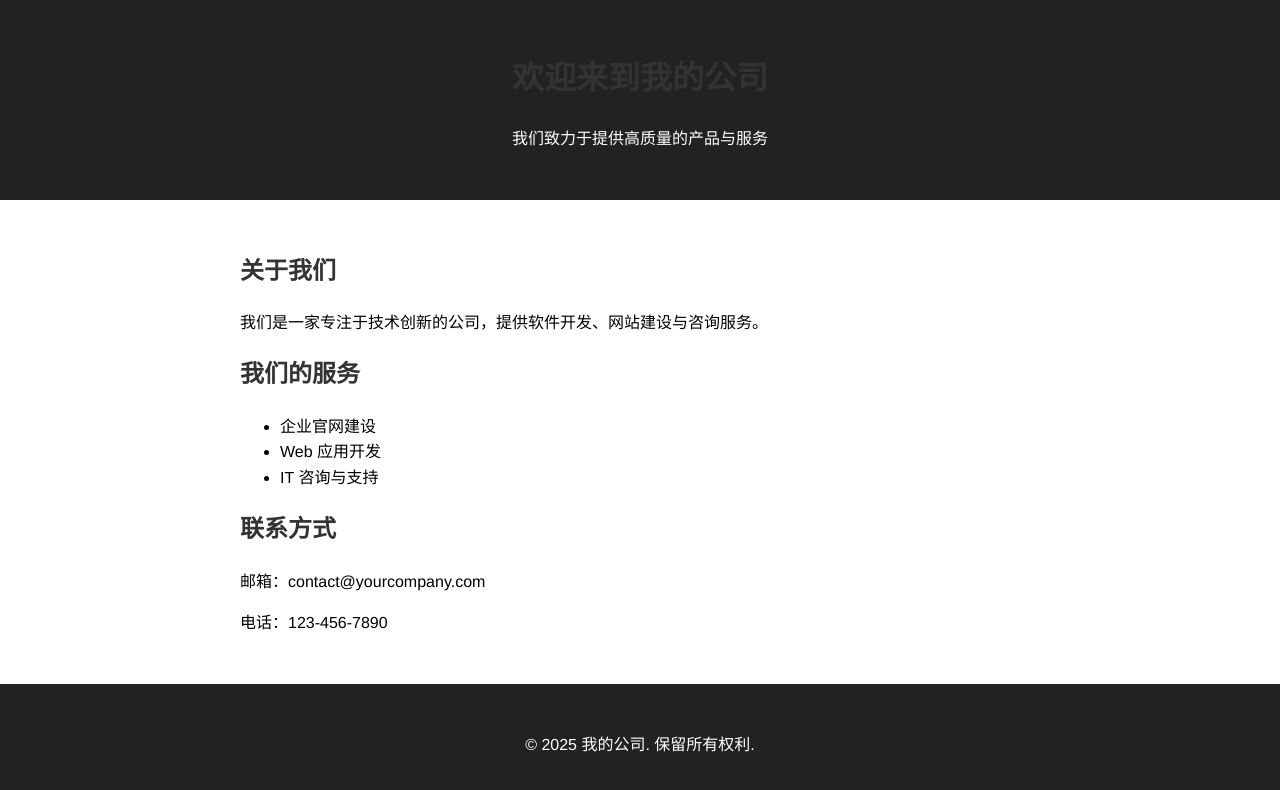
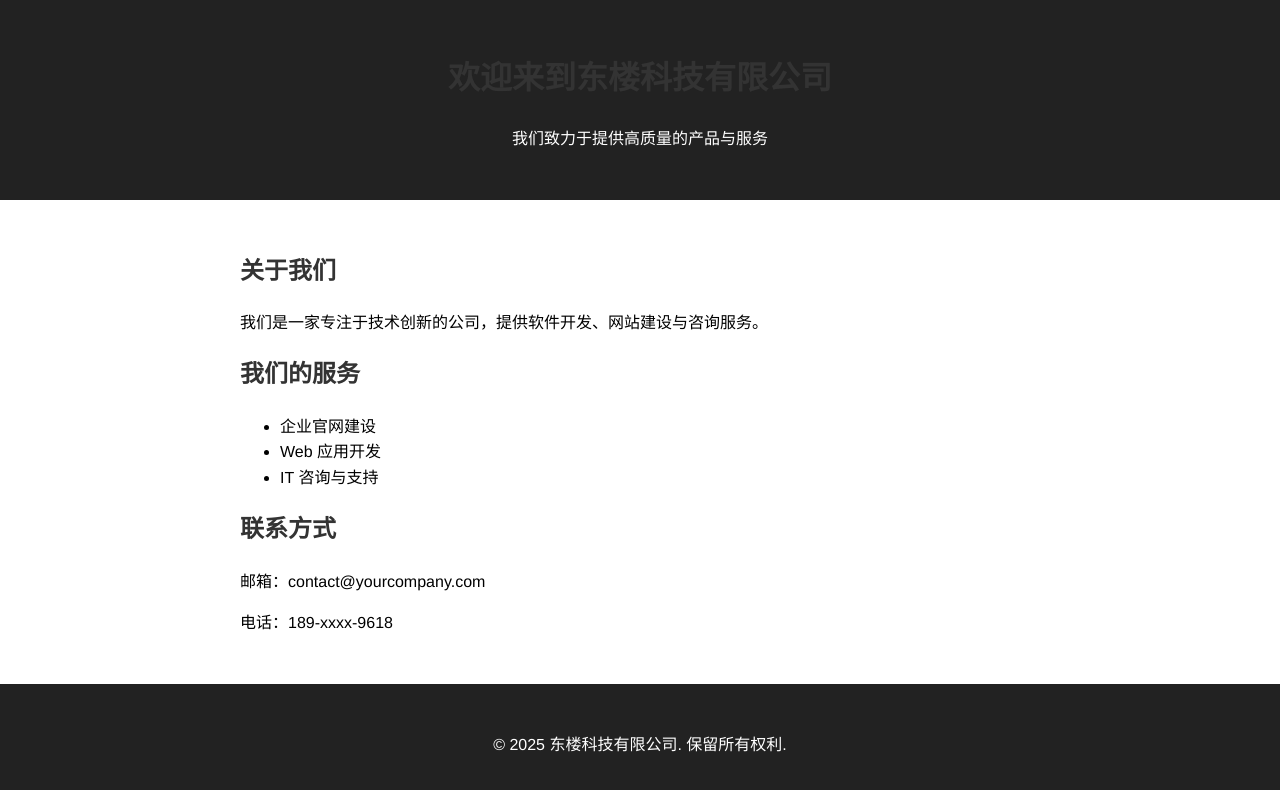
Before and after one commit to qyinyourmind-my/firsttry, a plain HTML site: page index.html in a window 1280 px wide. Drawn offline with Linux system fonts and the light colour scheme.

Commit message:
Update index.html

```diff
--- a/index.html
+++ b/index.html
@@ -2,7 +2,7 @@
 <html lang="zh">
 <head>
   <meta charset="UTF-8">
-  <title>我的公司</title>
+  <title>南京东楼科技有限公司</title>
   <meta name="viewport" content="width=device-width, initial-scale=1.0">
   <style>
     body { font-family: "Helvetica", sans-serif; margin: 0; padding: 0; line-height: 1.6; }
@@ -13,7 +13,7 @@
 </head>
 <body>
   <header>
-    <h1>欢迎来到我的公司</h1>
+    <h1>欢迎来到东楼科技有限公司</h1>
     <p>我们致力于提供高质量的产品与服务</p>
   </header>
   <main>
@@ -32,11 +32,11 @@
     <section>
       <h2>联系方式</h2>
       <p>邮箱：contact@yourcompany.com</p>
-      <p>电话：123-456-7890</p>
+      <p>电话：189-xxxx-9618</p>
     </section>
   </main>
   <footer>
-    <p>© 2025 我的公司. 保留所有权利.</p>
+    <p>© 2025 东楼科技有限公司. 保留所有权利.</p>
   </footer>
 </body>
 </html>
```
